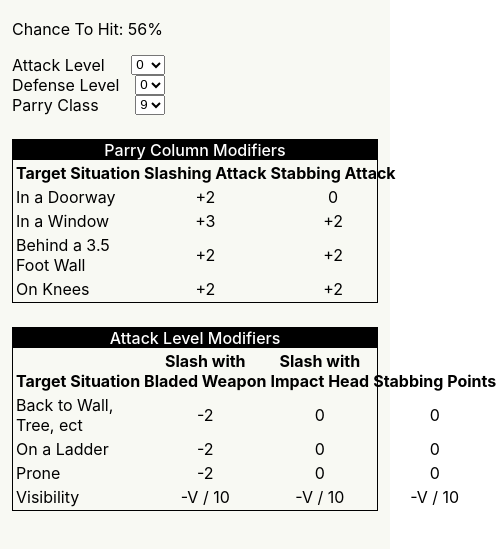
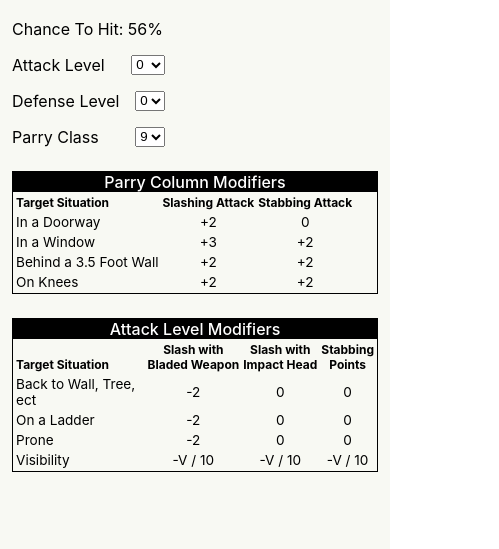
Before and after one commit to mp40/pccs-gatsby, a Gatsby site: page /hand-to-hand in a window 390 px wide. Shown: the part 123-672 px from the top of the page, 499 px wide, since content can reach past the window. Built offline with nearby package versions, Linux system fonts and the light colour scheme; Gatsby itself is replaced by a stand-in of ours.

Commit message:
tweak h2h mobile

```diff
--- a/src/pages/hand-to-hand/hand-to-hand.module.css
+++ b/src/pages/hand-to-hand/hand-to-hand.module.css
@@ -37,3 +37,17 @@
 .table > table > tbody > tr > td:nth-of-type(n + 2) {
   text-align: center;
 }
+
+@media only screen and (max-width: 760px) {
+  .table * th {
+    font-size: 0.75em;
+  }
+
+  .table * td {
+    font-size: 0.85em;
+  }
+
+  .form > label:nth-of-type(-n + 2) {
+    margin-bottom: 1em;
+  }
+}
--- a/src/pages/hand-to-hand/index.jsx
+++ b/src/pages/hand-to-hand/index.jsx
@@ -111,7 +111,7 @@ export const Component = () => {
               <th>Target Situation</th>
               <th>{`Slash with\nBladed Weapon`}</th>
               <th>{`Slash with\nImpact Head`}</th>
-              <th>Stabbing Points</th>
+              <th>{`Stabbing\nPoints`}</th>
             </tr>
           </thead>
           <tbody>
```
